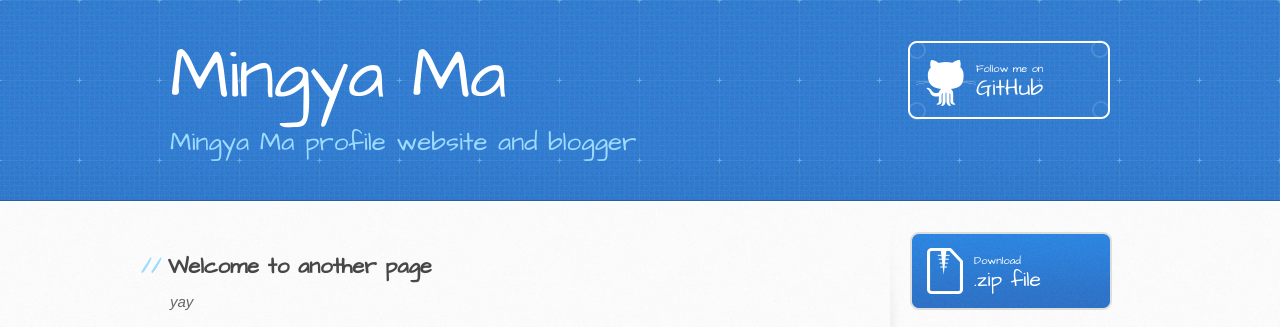
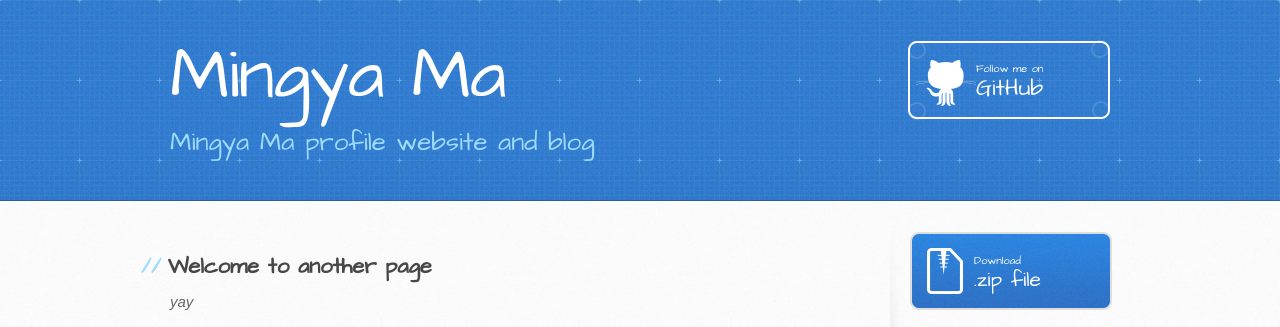
Before and after one commit to mxmingya/mxmingya.github.io, a Jekyll site: the page built from another-page.md, in a window 1280 px wide. Shown: the top 327 px of the page. Built offline with Jekyll 4.4.1, drawn with Linux system fonts in a browser that asks for light colours; our own code applies the rules of GitHub Pages for plain Markdown files.

Commit message:
fix typos

```diff
--- a/_config.yml
+++ b/_config.yml
@@ -1,5 +1,5 @@
 title: Mingya Ma
-description: Mingya Ma profile website and blogger
+description: Mingya Ma profile website and blog
 show_downloads: true
 google_analytics:
 theme: jekyll-theme-architect
```
Also changed, not shown: index.md (+1 -1 lines).
